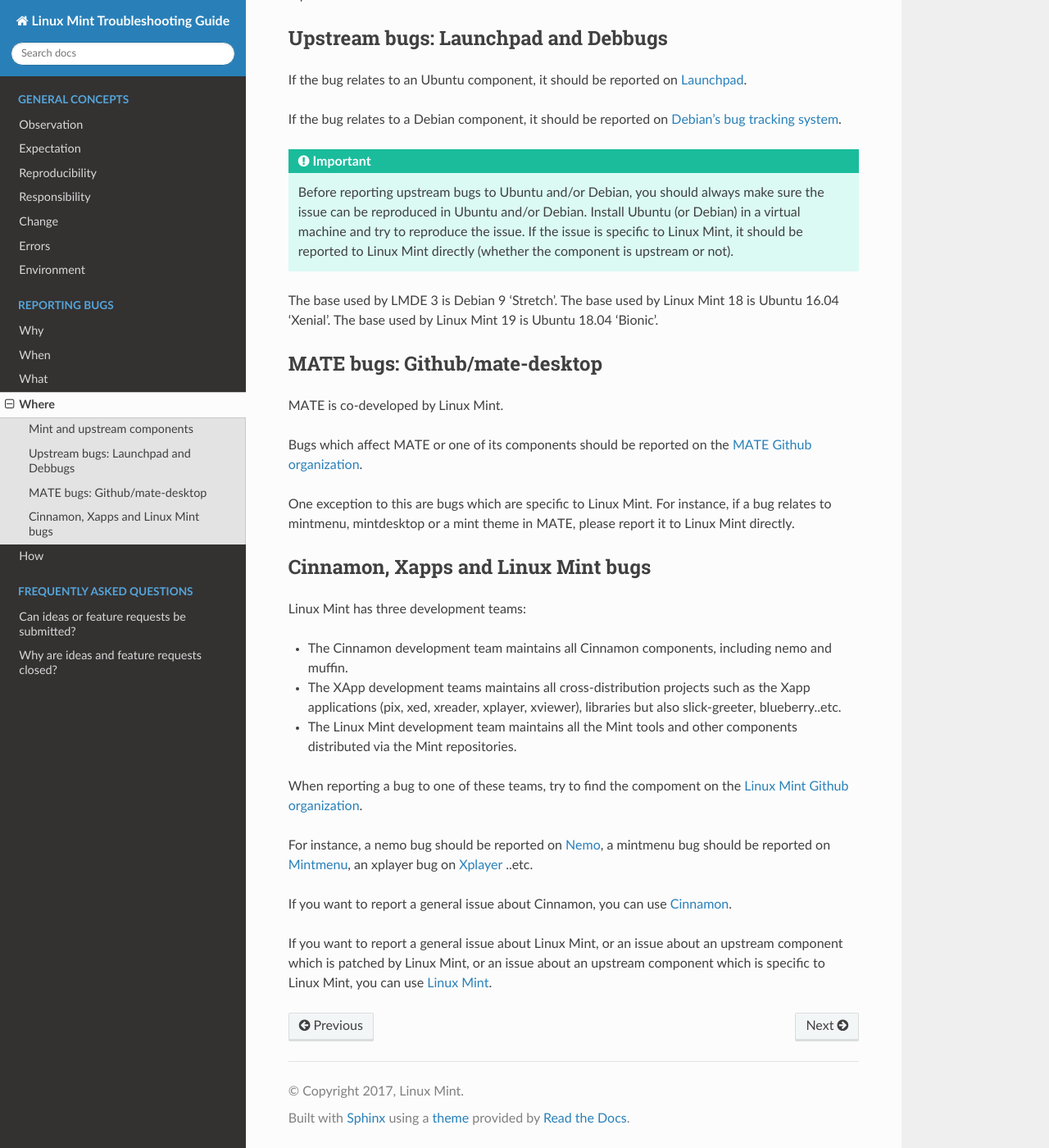
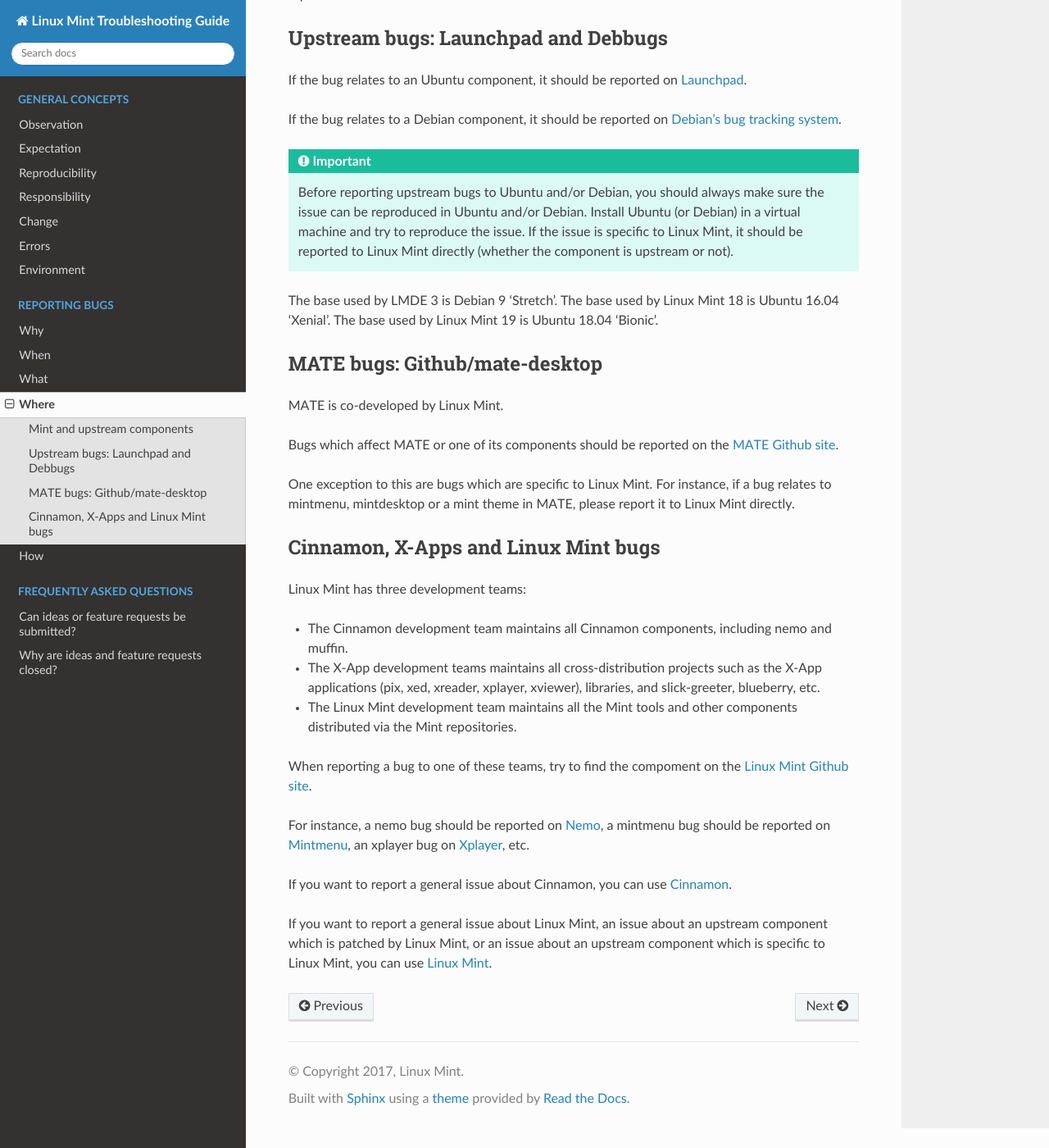
Before and after one commit to linuxmint/doc-troubleshooting-guide, a Sphinx documentation site: the page built from docs/where.rst, in a window 1280 px wide and 1400 px high, scrolled down 1490 px. Shown: the whole window at 82% size. Built offline with Sphinx 7.4.7 and the Read the Docs theme 2.0.0, drawn with Linux system fonts in a browser that asks for light colours; some of the changed text lies outside the part shown.

Commit message:
Grammatical corrections (#5)
Regarding the X-Apps changes, generally there seems to be no standard approach as to whether these are called X-Apps, Xapps, XApps or xapps. I've chosen X-Apps because this is easiest on the eye and stresses that the term has two syllables, which I assume is the intention.

```diff
--- a/docs/where.rst
+++ b/docs/where.rst
@@ -83,23 +83,23 @@
 
 MATE is co-developed by Linux Mint.
 
-Bugs which affect MATE or one of its components should be reported on the `MATE Github organization <https://github.com/mate-desktop>`_.
+Bugs which affect MATE or one of its components should be reported on the `MATE Github site <https://github.com/mate-desktop>`_.
 
 One exception to this are bugs which are specific to Linux Mint. For instance, if a bug relates to mintmenu, mintdesktop or a mint theme in MATE, please report it to Linux Mint directly.
 
-Cinnamon, Xapps and Linux Mint bugs
------------------------------------
+Cinnamon, X-Apps and Linux Mint bugs
+------------------------------------
 
 Linux Mint has three development teams:
 
 * The Cinnamon development team maintains all Cinnamon components, including nemo and muffin.
-* The XApp development teams maintains all cross-distribution projects such as the Xapp applications (pix, xed, xreader, xplayer, xviewer), libraries but also slick-greeter, blueberry..etc.
+* The X-App development teams maintains all cross-distribution projects such as the X-App applications (pix, xed, xreader, xplayer, xviewer), libraries, and slick-greeter, blueberry, etc.
 * The Linux Mint development team maintains all the Mint tools and other components distributed via the Mint repositories.
 
-When reporting a bug to one of these teams, try to find the compoment on the `Linux Mint Github organization <http://github.com/linuxmint>`_.
+When reporting a bug to one of these teams, try to find the compoment on the `Linux Mint Github site <http://github.com/linuxmint>`_.
 
-For instance, a nemo bug should be reported on `Nemo <http://github.com/linuxmint/nemo>`_, a mintmenu bug should be reported on `Mintmenu <http://github.com/linuxmint/mintmenu>`_, an xplayer bug on `Xplayer <http://github.com/linuxmint/xplayer>`_ ..etc.
+For instance, a nemo bug should be reported on `Nemo <http://github.com/linuxmint/nemo>`_, a mintmenu bug should be reported on `Mintmenu <http://github.com/linuxmint/mintmenu>`_, an xplayer bug on `Xplayer <http://github.com/linuxmint/xplayer>`_, etc.
 
 If you want to report a general issue about Cinnamon, you can use `Cinnamon <http://github.com/linuxmint/Cinnamon>`_.
 
-If you want to report a general issue about Linux Mint, or an issue about an upstream component which is patched by Linux Mint, or an issue about an upstream component which is specific to Linux Mint, you can use `Linux Mint <http://github.com/linuxmint/linuxmint>`_.
+If you want to report a general issue about Linux Mint, an issue about an upstream component which is patched by Linux Mint, or an issue about an upstream component which is specific to Linux Mint, you can use `Linux Mint <http://github.com/linuxmint/linuxmint>`_.
```
Also changed, not shown: other parts of docs/where.rst (+4 -4 lines).
